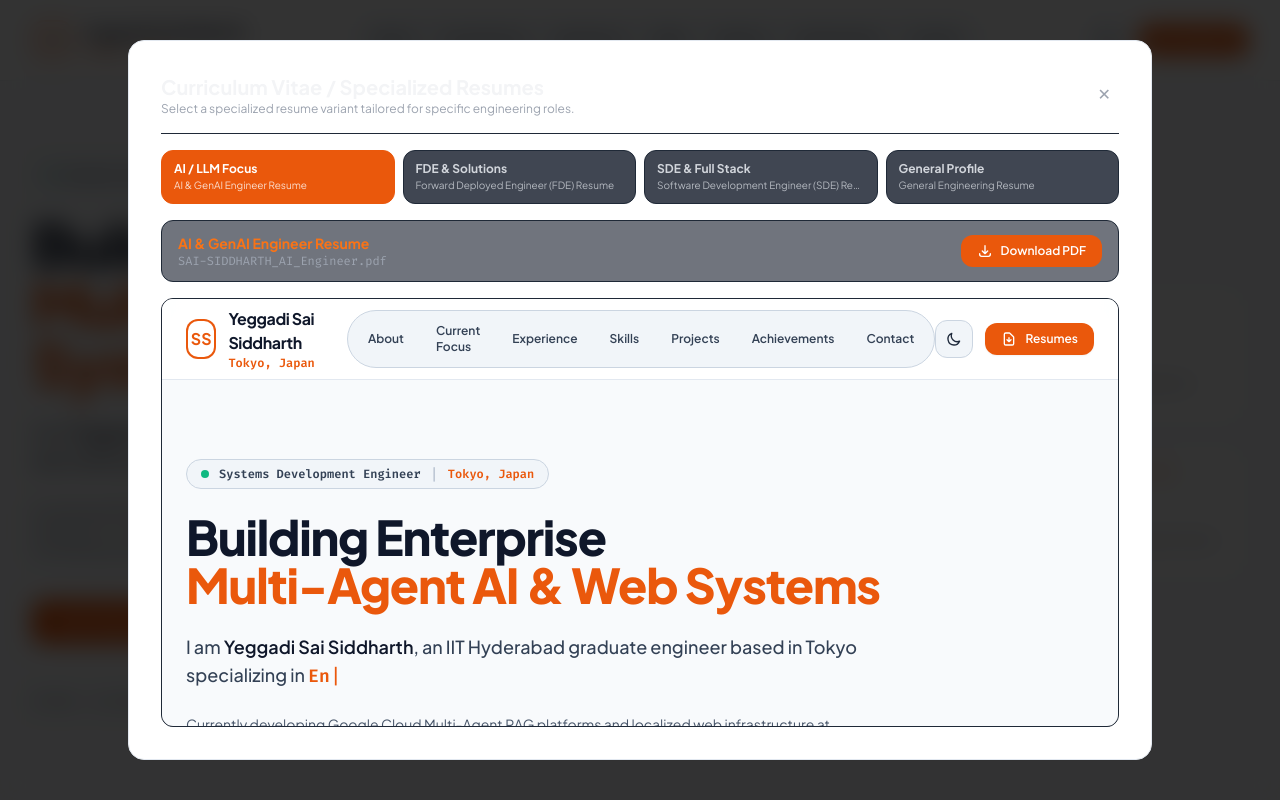
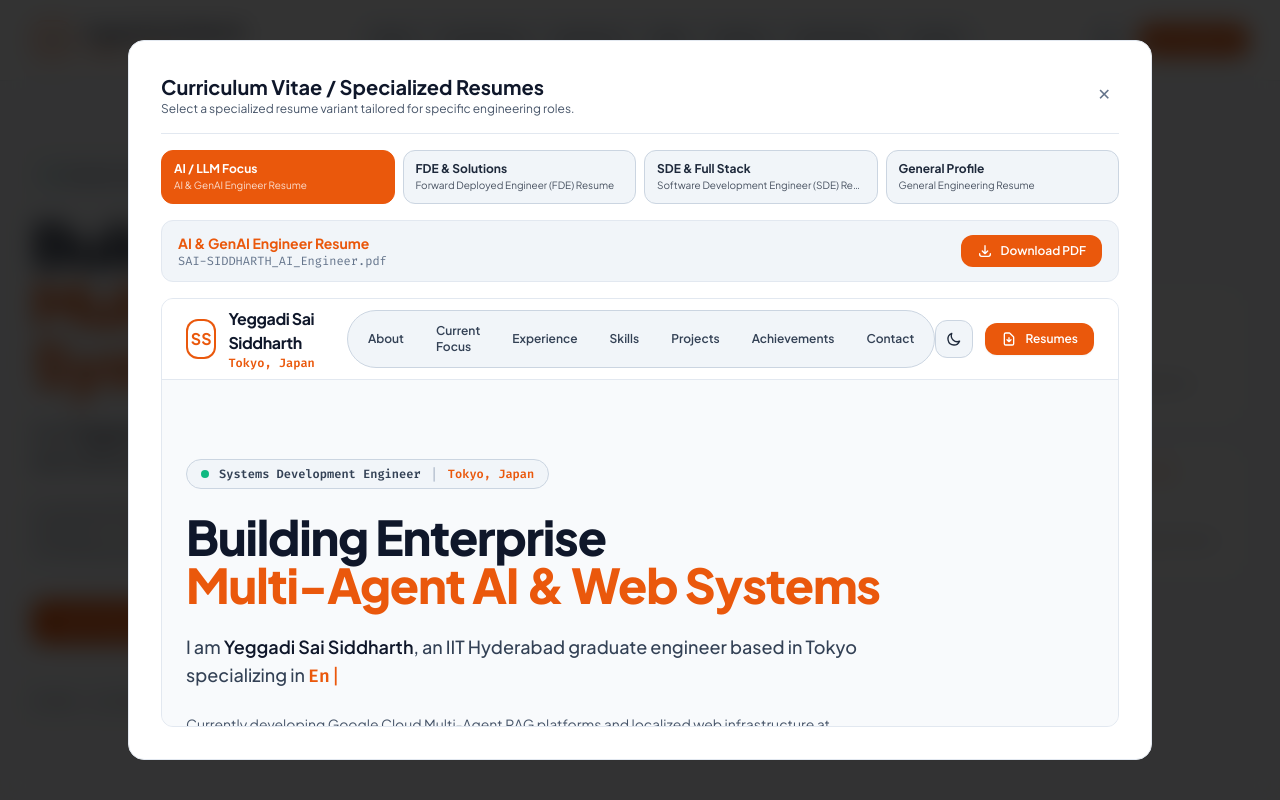
Before and after one commit to saisiddharthyeggadi/Portfolio, an Astro site: page / in a window 1280 px wide. Both pictures are taken after a click on the button "Resumes". Shown: the top 800 px of the page. Built offline with nearby package versions, Linux system fonts and the light colour scheme; Astro itself is replaced by a stand-in of ours.

Commit message:
light mode fixed

```diff
--- a/src/components/ResumeModal.astro
+++ b/src/components/ResumeModal.astro
@@ -3,18 +3,18 @@ import { resumeOptions } from '../data/portfolioData';
 ---
 
 <div id="resume-modal" class="fixed inset-0 z-50 flex items-center justify-center p-4 sm:p-6 bg-black/80 backdrop-blur-md hidden transition-all duration-300">
-  <div class="formal-card w-full max-w-5xl h-[90vh] rounded-2xl p-6 sm:p-8 flex flex-col relative bg-gray-950 dark:bg-gray-950 light:bg-white">
+  <div class="formal-card w-full max-w-5xl h-[90vh] rounded-2xl p-6 sm:p-8 flex flex-col relative bg-white dark:bg-gray-950">
 
-    <div class="flex items-center justify-between border-b border-gray-800 dark:border-gray-800 light:border-slate-200 pb-4 mb-4">
+    <div class="flex items-center justify-between border-b border-slate-200 dark:border-gray-800 pb-4 mb-4">
       <div>
-        <h3 class="text-xl font-bold text-gray-100 dark:text-gray-100 light:text-slate-900">
+        <h3 class="text-xl font-bold text-slate-900 dark:text-gray-100">
           Curriculum Vitae / Specialized Resumes
         </h3>
-        <p class="text-xs text-gray-400 dark:text-gray-400 light:text-slate-600">
+        <p class="text-xs text-slate-600 dark:text-gray-400">
           Select a specialized resume variant tailored for specific engineering roles.
         </p>
       </div>
-      <button id="close-resume-modal" class="p-2 rounded-xl text-gray-400 hover:text-white dark:hover:text-white light:hover:text-slate-900 font-mono text-base">✕</button>
+      <button id="close-resume-modal" class="p-2 rounded-xl text-slate-500 dark:text-gray-400 hover:text-slate-900 dark:hover:text-white font-mono text-base">✕</button>
     </div>
 
     <div class="grid grid-cols-2 sm:grid-cols-4 gap-2 mb-4">
@@ -23,7 +23,7 @@ import { resumeOptions } from '../data/portfolioData';
           class={`resume-tab-btn px-3 py-2.5 rounded-xl text-xs text-left transition-all border ${
             index === 0
               ? 'active bg-orange-600 text-white border-orange-600'
-              : 'bg-gray-900/80 dark:bg-gray-900/80 light:bg-slate-100 text-gray-300 dark:text-gray-300 light:text-slate-800 border-gray-800 dark:border-gray-800 light:border-slate-300 hover:border-orange-500/40'
+              : 'bg-slate-100 dark:bg-gray-900/80 text-slate-800 dark:text-gray-300 border-slate-300 dark:border-gray-800 hover:border-orange-500/40'
           }`}
           data-pdf-src={`/resumes/${res.filename}`}
           data-pdf-filename={res.filename}
@@ -35,12 +35,12 @@ import { resumeOptions } from '../data/portfolioData';
       ))}
     </div>
 
-    <div class="flex items-center justify-between bg-gray-900/60 dark:bg-gray-900/60 light:bg-slate-100 px-4 py-3 rounded-xl border border-gray-800 dark:border-gray-800 light:border-slate-200 mb-4">
+    <div class="flex items-center justify-between bg-slate-100 dark:bg-gray-900/60 px-4 py-3 rounded-xl border border-slate-200 dark:border-gray-800 mb-4">
       <div>
-        <p id="selected-resume-title" class="text-sm font-bold text-orange-500 dark:text-orange-400 light:text-orange-600">
+        <p id="selected-resume-title" class="text-sm font-bold text-orange-600 dark:text-orange-400">
           {resumeOptions[0].title}
         </p>
-        <p id="selected-resume-filename" class="text-xs font-mono text-gray-400 dark:text-gray-400 light:text-slate-500">
+        <p id="selected-resume-filename" class="text-xs font-mono text-slate-500 dark:text-gray-400">
           {resumeOptions[0].filename}
         </p>
       </div>
@@ -58,7 +58,7 @@ import { resumeOptions } from '../data/portfolioData';
       </a>
     </div>
 
-    <div class="flex-1 w-full bg-gray-900 dark:bg-gray-900 light:bg-slate-100 rounded-xl overflow-hidden border border-gray-800 dark:border-gray-800 light:border-slate-200 relative">
+    <div class="flex-1 w-full bg-slate-100 dark:bg-gray-900 rounded-xl overflow-hidden border border-slate-200 dark:border-gray-800 relative">
       <iframe
         id="resume-iframe"
         src={`/resumes/${resumeOptions[0].filename}`}
@@ -99,11 +99,12 @@ import { resumeOptions } from '../data/portfolioData';
     tab.addEventListener('click', () => {
       resumeTabs.forEach(t => {
         t.classList.remove('active', 'bg-orange-600', 'text-white', 'border-orange-600');
-        t.classList.add('bg-gray-900/80', 'text-gray-300', 'border-gray-800');
+        t.classList.add('bg-slate-100', 'text-slate-800', 'border-slate-300');
+        t.classList.remove('dark:bg-gray-900/80', 'dark:text-gray-300', 'dark:border-gray-800');
       });
 
       tab.classList.add('active', 'bg-orange-600', 'text-white', 'border-orange-600');
-      tab.classList.remove('bg-gray-900/80', 'text-gray-300', 'border-gray-800');
+      tab.classList.remove('bg-slate-100', 'text-slate-800', 'border-slate-300');
 
       const src = tab.getAttribute('data-pdf-src') || '';
       const filename = tab.getAttribute('data-pdf-filename') || '';
```
